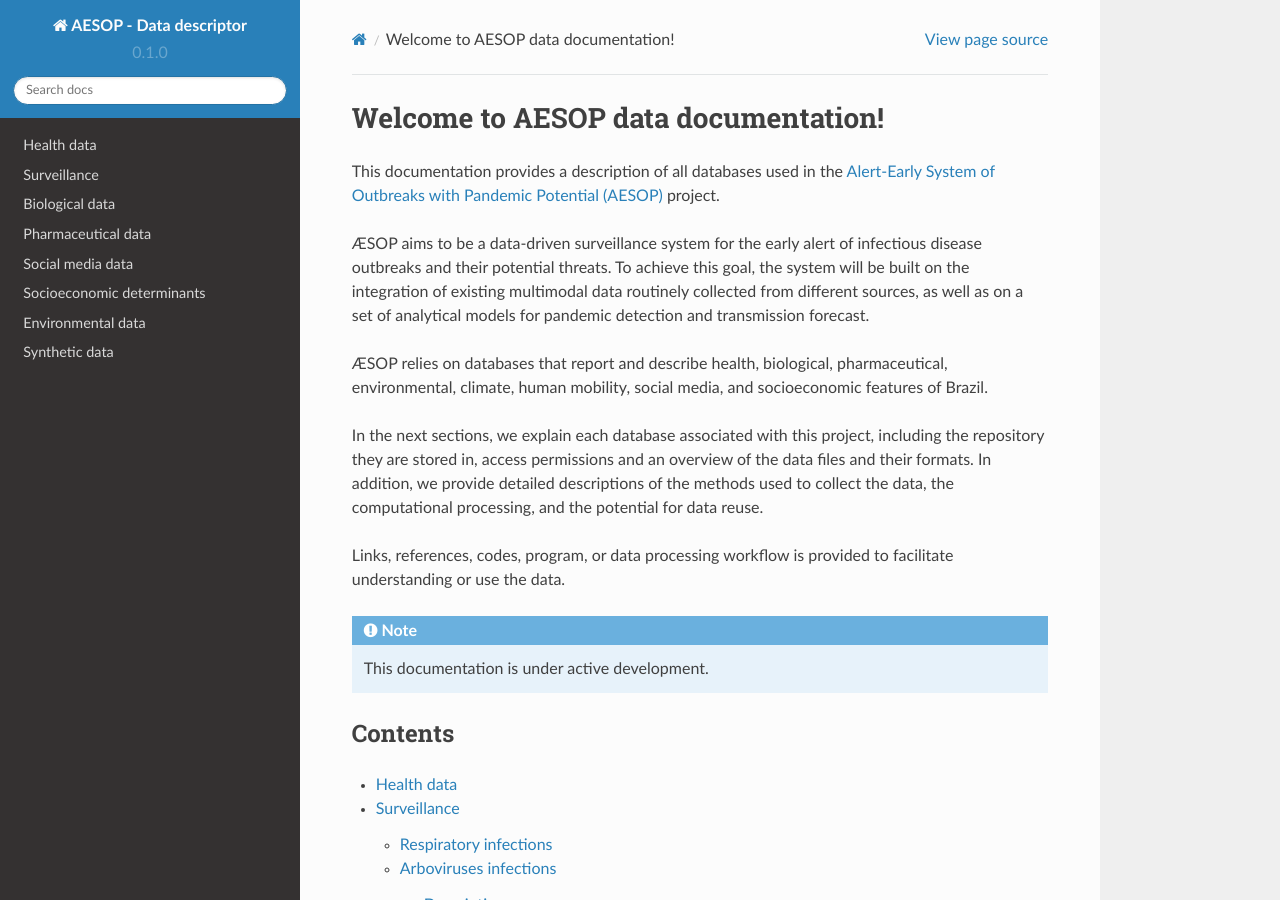
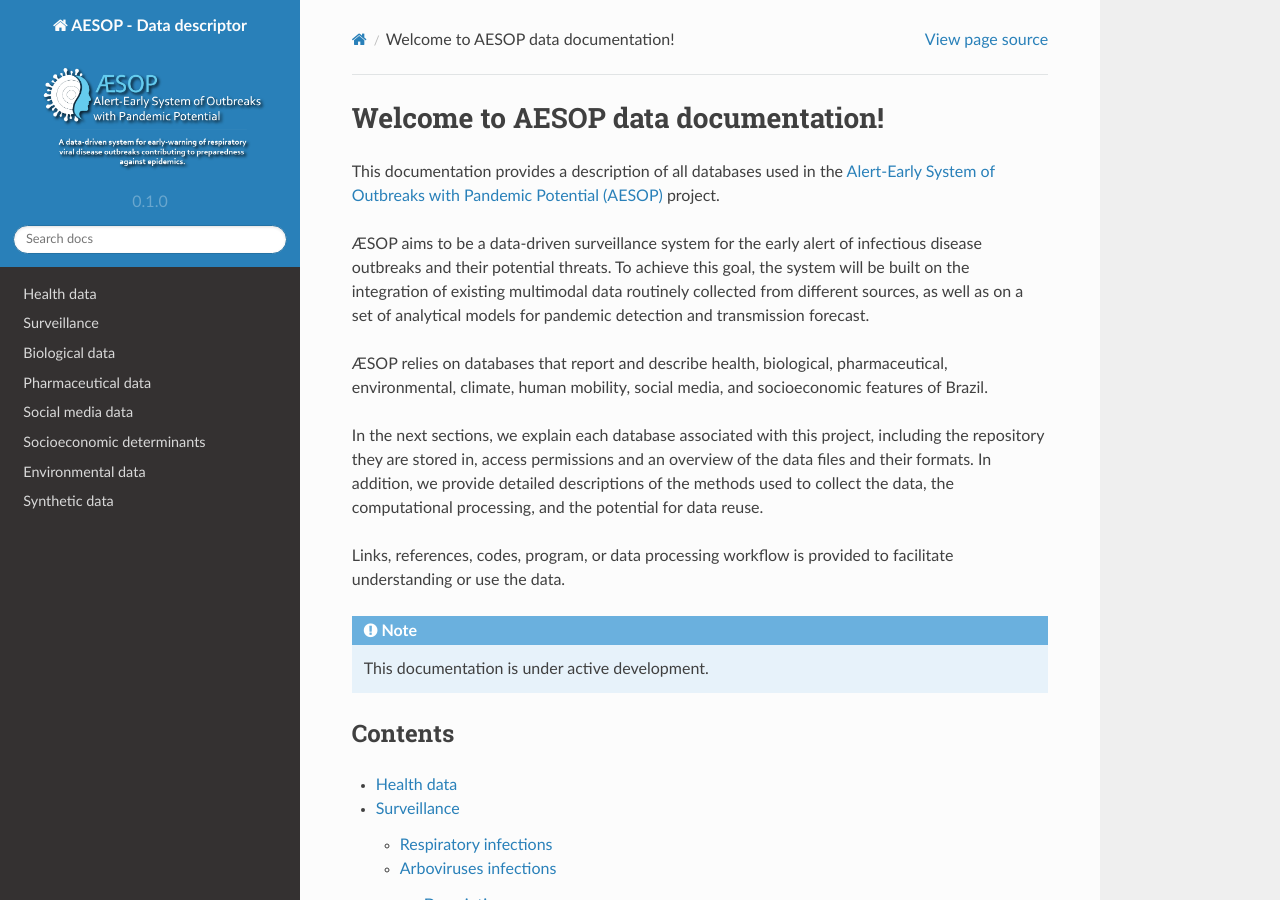
Before and after one commit to cidacslab/AESOP-Data-Documentation, a Sphinx documentation site: the page built from docs/source/index.rst, in a window 1280 px wide and 900 px high. Built offline with Sphinx 7.4.7 and the Read the Docs theme 2.0.0, drawn with Linux system fonts in a browser that asks for light colours.

Commit message:
test figure insert.

```diff
--- a/docs/source/conf.py
+++ b/docs/source/conf.py
@@ -36,6 +36,8 @@ templates_path = ['_templates']
 
 html_theme = 'sphinx_rtd_theme'
 
+html_logo = 'aesop_logo.png'
+
 htmlhelp_basename = 'TableswithSphinxdoc'
 
 # -- Options for EPUB output
```
